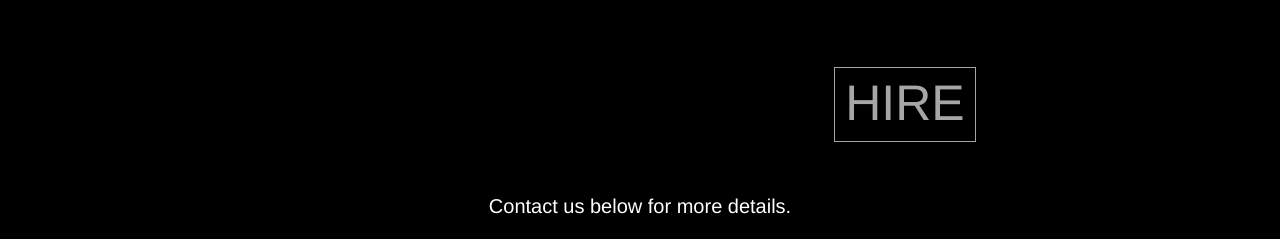
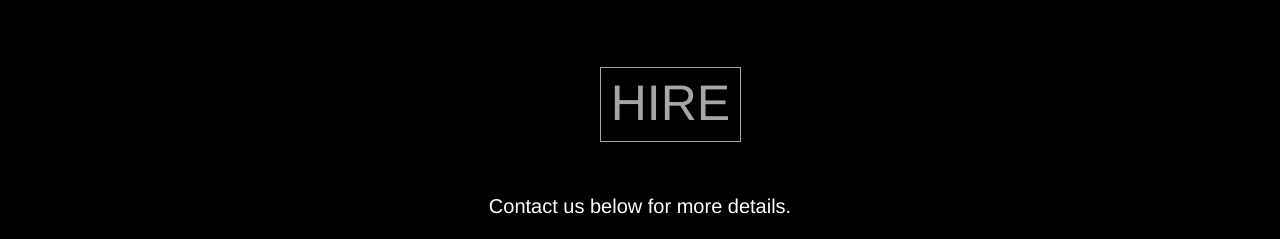
Before and after one commit to MrNobad/EDS_Website, a plain HTML site: page index.html in a window 1280 px wide. Shown: the part 4197-4436 px from the top of the page. Drawn offline with nearby package versions, Linux system fonts and the light colour scheme.

Commit message:
contact new border3{

```diff
--- a/index.html
+++ b/index.html
@@ -466,7 +466,7 @@
     <div class="content">
       <div class="container2">
         <div class="caption1 wow fadeInRight animated" data-wow-offset="30" data-wow-duration="1.5s" data-wow-delay="0.15s">
-          <span class="border1" >HIRE</span>
+          <span class="border3" >HIRE</span>
         </div>
         <div class="contact2" >Contact us below for more details.</div>
         <!-- <div class="row">
--- a/style.css
+++ b/style.css
@@ -355,6 +355,20 @@ h2 {
   flex-direction: row;
   justify-content: center;
 }
+.border3{
+  background-color: transparent;
+  color: #ddddddbf;
+  border: 1px solid #ddddddbf !important;
+  font-size:50px;
+  font-weight: 100;
+  padding-left: 10px;
+  padding-right: 10px;
+  margin-bottom: 50px;
+  padding-bottom: 2px;
+  display: flex;
+  flex-direction: row;
+  justify-content: center;
+}
 .row {
   margin-top: 10px;
 }
```
